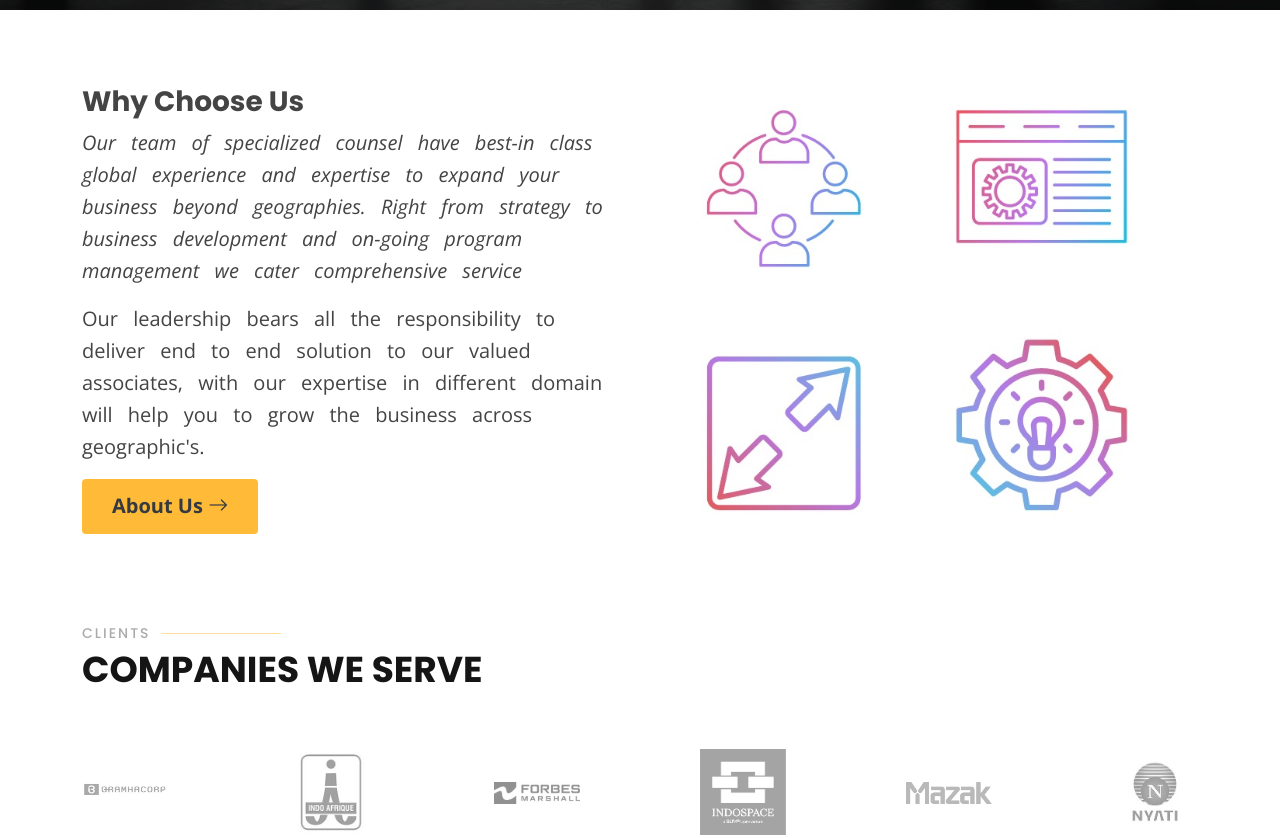
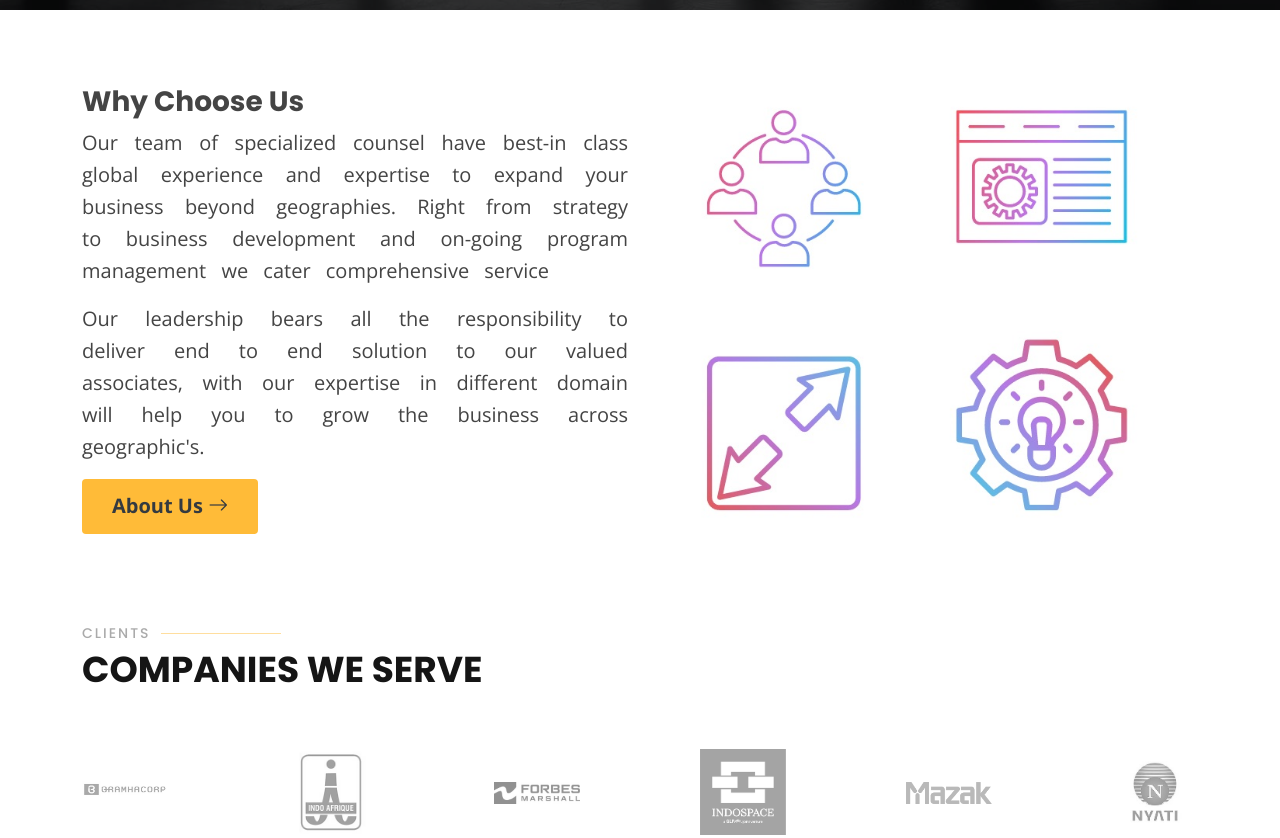
Before and after one commit to yashdreamsdevelopment/najmi-site, a plain HTML site: page index.html in a window 1280 px wide. Shown: the part 920-1758 px from the top of the page. Drawn offline with nearby package versions, Linux system fonts and the light colour scheme.

Commit message:
Text chnages

```diff
--- a/assets/css/style.css
+++ b/assets/css/style.css
@@ -20,7 +20,9 @@ h5,
 h6 {
   font-family: "Raleway", sans-serif;
 }
-
+p {
+  text-align: justify;
+}
 /*--------------------------------------------------------------
 # Back to top button
 --------------------------------------------------------------*/
--- a/index.html
+++ b/index.html
@@ -143,7 +143,7 @@
           </div>
           <div class="col-lg-6 pt-4 pt-lg-0 order-2 order-lg-1 content" data-aos="fade-right" data-aos-delay="100">
             <h3>Why Choose Us</h3>
-            <p class="fst-italic">
+            <p>
               Our team of specialized counsel have best-in class global
               experience and expertise to expand your business beyond
               geographies. Right from strategy to business development and
```
